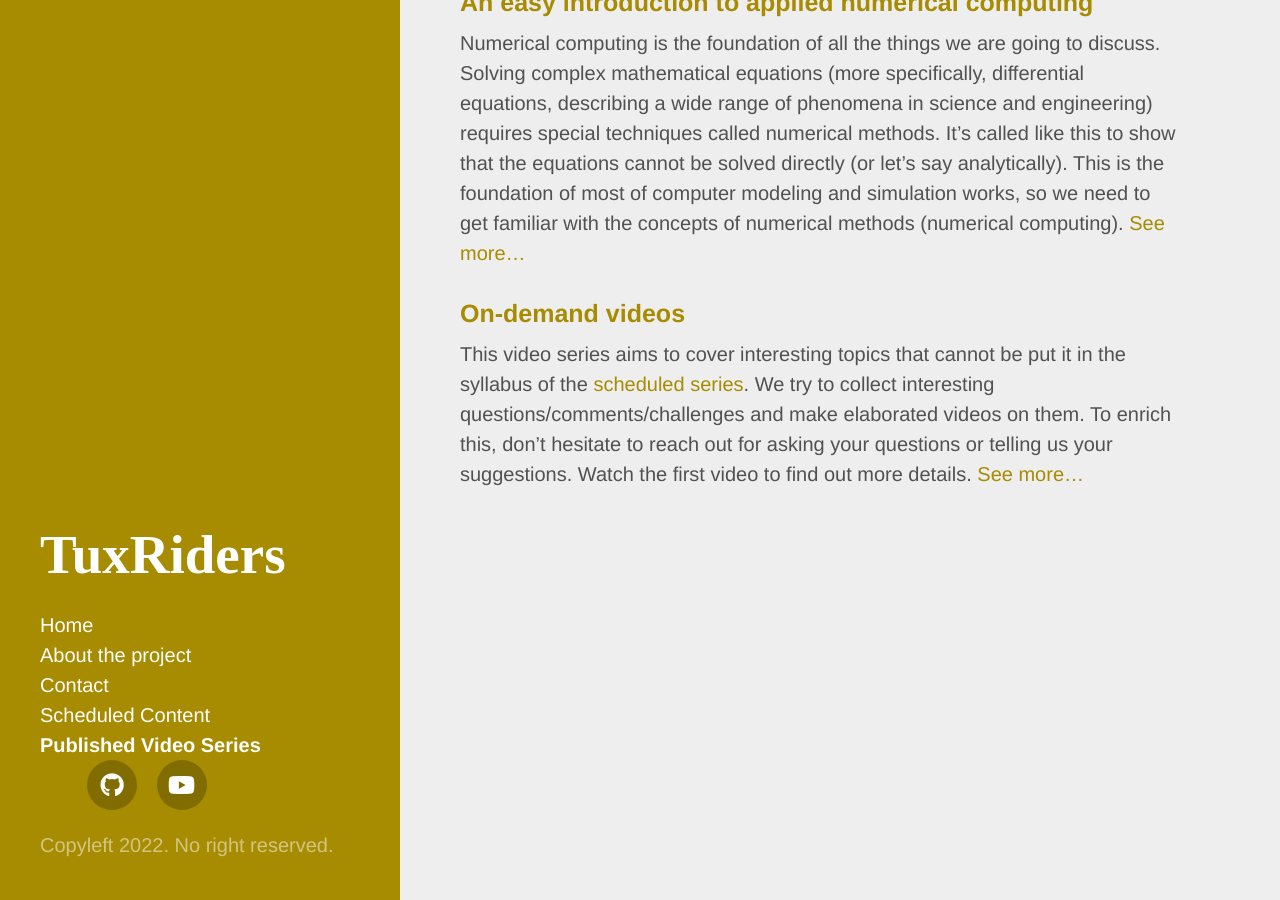
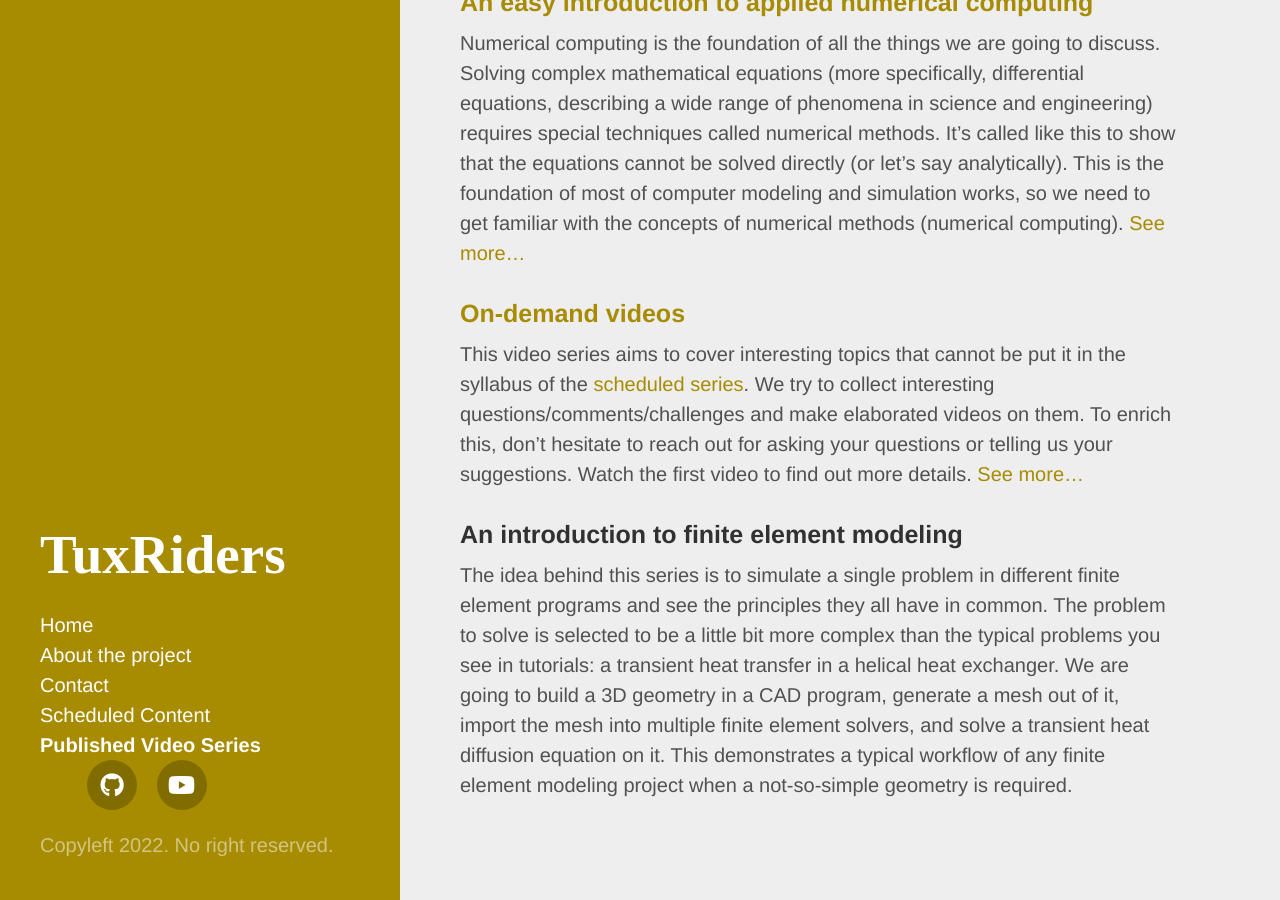
Before and after one commit to TuxRiders/tuxriders.github.io, a Jekyll site: the page built from videos.md, in a window 1280 px wide and 900 px high, scrolled down 586 px. Built offline with Jekyll 4.4.1, drawn with Linux system fonts in a browser that asks for light colours; nearby versions of some CDN libraries; some web fonts are replaced.

Commit message:
add new series description to videos page

```diff
--- a/videos.md
+++ b/videos.md
@@ -20,3 +20,7 @@ Numerical computing is the foundation of all the things we are going to discuss.
 ### [On-demand videos](on-demand)
 
 This video series aims to cover interesting topics that cannot be put it in the syllabus of the [scheduled series](../content). We try to collect interesting questions/comments/challenges and make elaborated videos on them. To enrich this, don't hesitate to reach out for asking your questions or telling us your suggestions. Watch the first video to find out more details. [See more...](on-demand)
+
+### An introduction to finite element modeling
+
+The idea behind this series is to simulate a single problem in different finite element programs and see the principles they all have in common. The problem to solve is selected to be a little bit more complex than the typical problems you see in tutorials: a transient heat transfer in a helical heat exchanger. We are going to build a 3D geometry in a CAD program, generate a mesh out of it, import the mesh into multiple finite element solvers, and solve a transient heat diffusion equation on it. This demonstrates a typical workflow of any finite element modeling project when a not-so-simple geometry is required.
```
